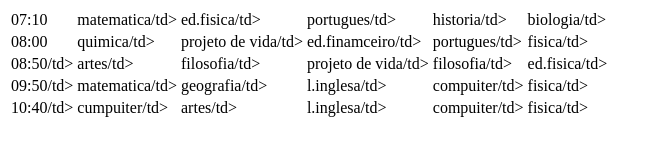
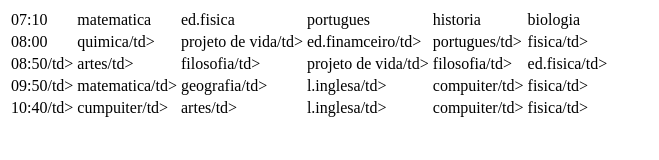
Before and after one commit to Kauandiogoluz/tabela-1, a plain HTML site: page index.html in a window 1280 px wide. Shown: the whole page, without its empty margins (0-659 px from the left). Drawn offline with Linux system fonts and the light colour scheme.

Commit message:
Update index.html

```diff
--- a/index.html
+++ b/index.html
@@ -3,11 +3,11 @@
 <table>
 <tr>
 <td> 07:10  </td>
-<td>matematica/td>
-<td>ed.fisica/td>
-<td>portugues/td>
-<td>historia/td>
-<td>biologia/td>
+<td> matematica </td>
+<td> ed.fisica </td>
+<td> portugues </td>
+<td> historia </td>
+<td> biologia </td>
 
 </tr>
 
```
